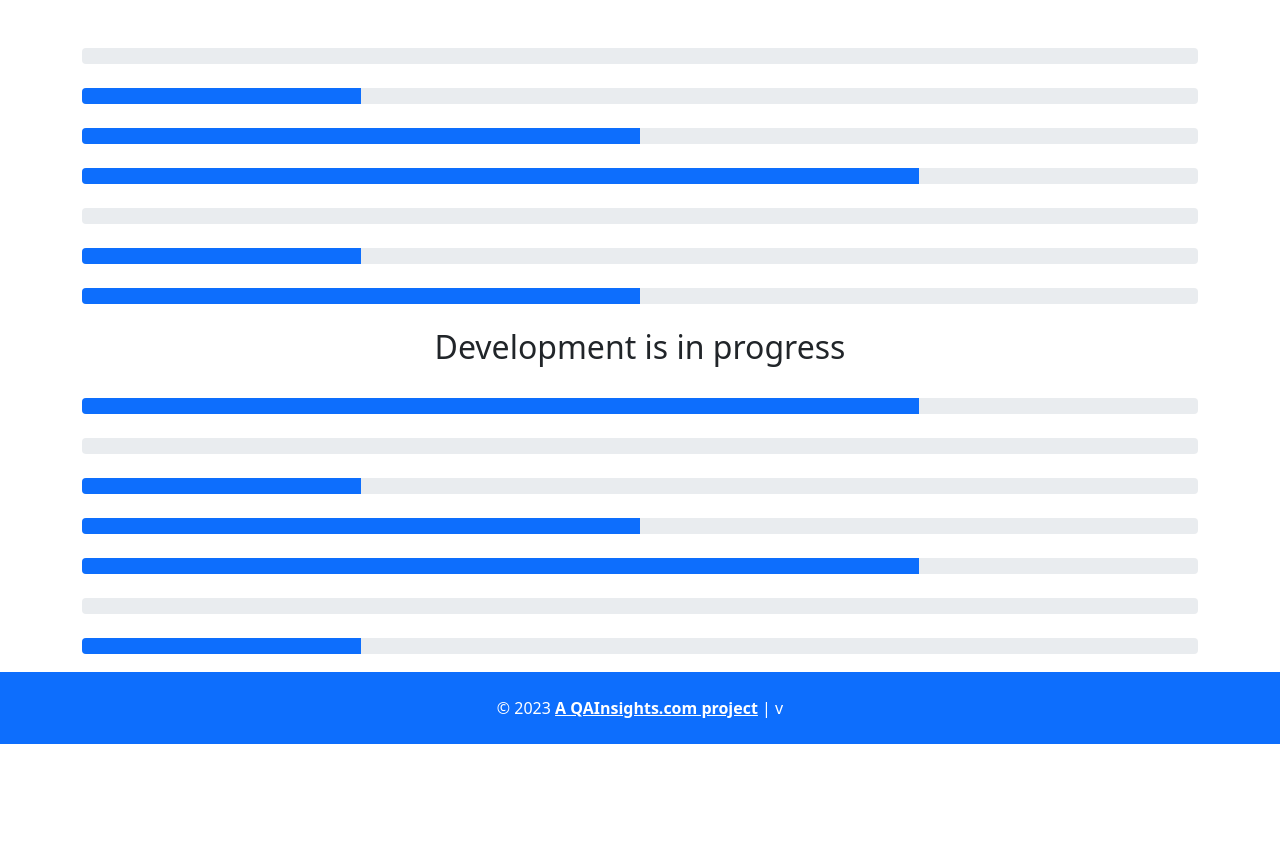
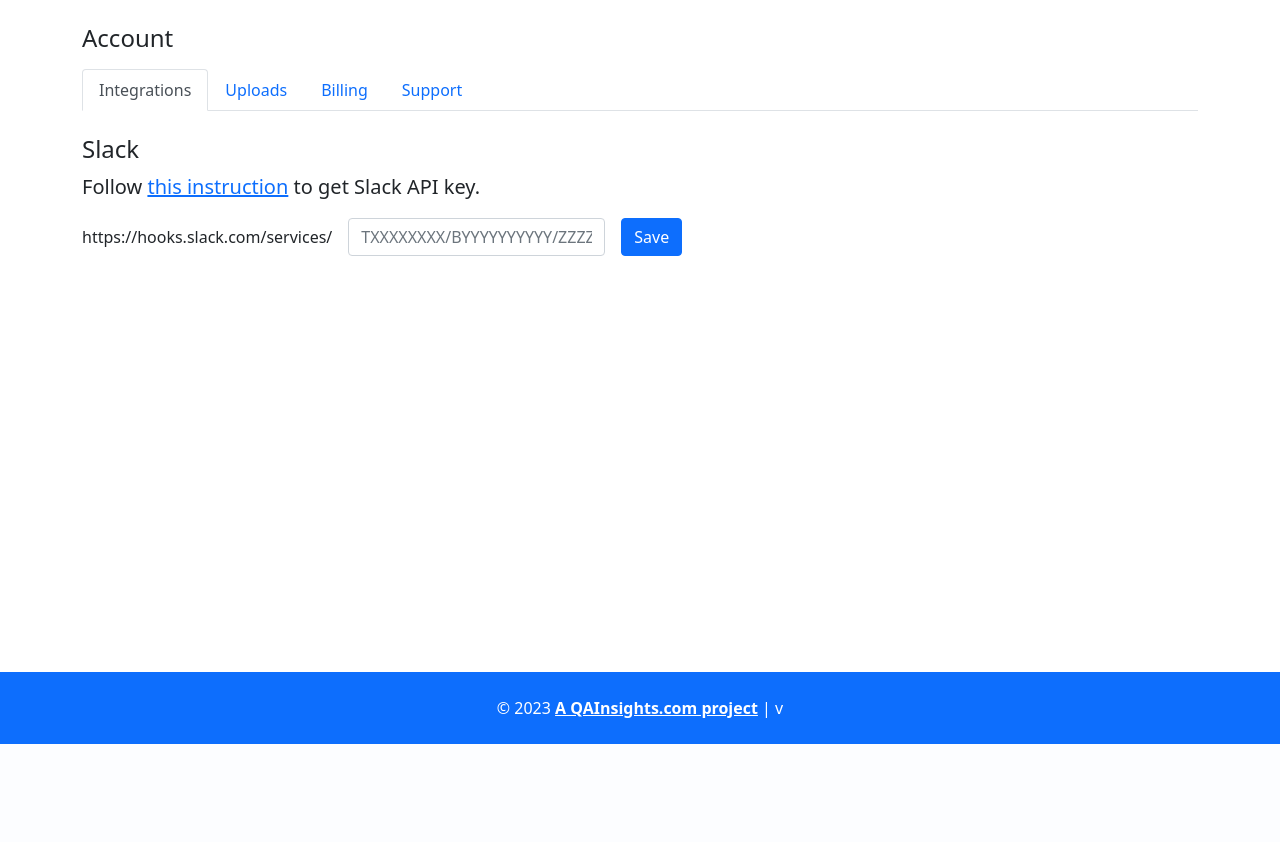
Before and after one commit to QAInsights/perfGPT, a Flask app: template templates/account.html in a window 1280 px wide. Shown: the part 56-898 px from the top of the page. After the commit the page ends 800 px from the top, so only its background shows below. Run offline with Flask 2, Linux system fonts and the light colour scheme; the template is opened without the code that fills it, so the values that code supplies are empty; some libraries are stand-ins or nearby versions.

Commit message:
Add: Slack integration
Signed-off-by: NaveenKumar Namachivayam ⚡ <catch.nkn@gmail.com>

```diff
--- a/application.py
+++ b/application.py
@@ -10,7 +10,7 @@ from flask import Flask, request, render_template
 from flask import redirect, url_for, send_from_directory
 from flask_dance.contrib.github import make_github_blueprint, github
 from boto3.dynamodb.conditions import Key, And
-
+from integrations.slack.slack import send_slack_notifications
 import constants
 import version
 
@@ -66,7 +66,7 @@ invalid_image = os.path.join(application.config['UPLOAD_FOLDER'], 'robot-found-a
 
 
 def log_db(username, openai_id=None, openai_prompt_tokens=None, openai_completion_tokens=None, openai_total_tokens=None,
-           openai_created=None):
+           openai_created=None, slack_webhook=None):
     """
 
     :param username:
@@ -87,6 +87,7 @@ def log_db(username, openai_id=None, openai_prompt_tokens=None, openai_completio
                 "openai_prompt_tokens": openai_prompt_tokens,
                 "openai_completion_tokens": openai_completion_tokens,
                 "openai_total_tokens": openai_total_tokens,
+                "slack_webhook": slack_webhook,
                 "premium_user": False
             }
         )
@@ -372,5 +373,22 @@ def askgpt_upload():
         print(e)
 
 
+def save_webhook_url(integration_type=None, webhook_url=None):
+    print(integration_type + webhook_url)
+    if github.authorized:
+        resp = github.get("/user")
+        username = resp.json()["login"]
+        log_db(username=username, slack_webhook=webhook_url)
+    pass
+
+
+@application.route('/saveslack', methods=['POST'])
+def save_slack_key():
+    if github.authorized:
+        print(request.form['slack_webhook'])
+        save_webhook_url(integration_type="slack", webhook_url=request.form['slack_webhook'])
+    return render_template("account.html", auth=check_authorized_status(), version=version.__version__)
+
+
 if __name__ == '__main__':
     application.run(host='0.0.0.0', port=80, debug=True, url_scheme='https')
--- a/constants.py
+++ b/constants.py
@@ -7,4 +7,4 @@ max_tokens = 500
 top_p = 1.0
 frequency_penalty = 0.0
 presence_penalty = 0.0
-dynamodb_table = "perfgpt"
+dynamodb_table = "perfgpt_dev"
--- a/templates/account.html
+++ b/templates/account.html
@@ -1,74 +1,44 @@
 {% extends 'layout.html' %}
 {% block body %}
-<div class="container">
-    <br>
- <div class="progress">
-  <div class="progress-bar" role="progressbar" aria-valuenow="0" aria-valuemin="0" aria-valuemax="100"></div>
+<div class="container" xmlns="http://www.w3.org/1999/html">
+    <h4>Account</h4>
+    <p class="lead"></p>
+<ul class="nav nav-tabs" id="myTab" role="tablist">
+  <li class="nav-item" role="presentation">
+    <button class="nav-link active" id="home-tab" data-bs-toggle="tab" data-bs-target="#home-tab-pane" type="button" role="tab" aria-controls="home-tab-pane" aria-selected="true">Integrations</button>
+  </li>
+  <li class="nav-item" role="presentation">
+    <button class="nav-link" id="profile-tab" data-bs-toggle="tab" data-bs-target="#profile-tab-pane" type="button" role="tab" aria-controls="profile-tab-pane" aria-selected="false">Uploads</button>
+  </li>
+  <li class="nav-item" role="presentation">
+    <button class="nav-link" id="contact-tab" data-bs-toggle="tab" data-bs-target="#contact-tab-pane" type="button" role="tab" aria-controls="contact-tab-pane" aria-selected="false">Billing</button>
+  </li>
+  <li class="nav-item" role="presentation">
+    <button class="nav-link" id="disabled-tab" data-bs-toggle="tab" data-bs-target="#disabled-tab-pane" type="button" role="tab" aria-controls="disabled-tab-pane" aria-selected="false" disabled>Support</button>
+  </li>
+</ul>
+<div class="tab-content" id="myTabContent">
+  <div class="tab-pane fade show active" id="home-tab-pane" role="tabpanel" aria-labelledby="home-tab" tabindex="0">
+      <br>
+      <h4>Slack</h4>
+      <p class="lead">Follow <a href="https://api.slack.com/tutorials/tracks/getting-a-token">this instruction</a> to get Slack API key.</p>
+
+      <form class="row g-3" action="/saveslack" method="post">
+          <div class="col-auto">
+              <label readonly class="form-control-plaintext">https://hooks.slack.com/services/</label>
+          </div>
+      <div class="col-auto">
+        <input type="text" class="form-control" name="slack_webhook" placeholder="TXXXXXXXX/BYYYYYYYYYY/ZZZZZZZZZZZZZZZZZZZZZZZZ">
+      </div>
+      <div class="col-auto">
+        <input type="submit" class="btn btn-primary mb-3" value="Save">
+      </div>
+    </form>
+
+  </div>
+  <div class="tab-pane fade" id="profile-tab-pane" role="tabpanel" aria-labelledby="profile-tab" tabindex="0">...</div>
+  <div class="tab-pane fade" id="contact-tab-pane" role="tabpanel" aria-labelledby="contact-tab" tabindex="0">...</div>
+  <div class="tab-pane fade" id="disabled-tab-pane" role="tabpanel" aria-labelledby="disabled-tab" tabindex="0">...</div>
 </div>
-    <br>
-<div class="progress">
-  <div class="progress-bar" role="progressbar" style="width: 25%" aria-valuenow="25" aria-valuemin="0" aria-valuemax="100"></div>
 </div>
-    <br>
-<div class="progress">
-  <div class="progress-bar" role="progressbar" style="width: 50%" aria-valuenow="50" aria-valuemin="0" aria-valuemax="100"></div>
-</div>
-    <br>
-<div class="progress">
-  <div class="progress-bar" role="progressbar" style="width: 75%" aria-valuenow="75" aria-valuemin="0" aria-valuemax="100"></div>
-</div>
-    <br>
-
-    <div class="progress">
-  <div class="progress-bar" role="progressbar" aria-valuenow="0" aria-valuemin="0" aria-valuemax="100"></div>
-</div>
-    <br>
-<div class="progress">
-  <div class="progress-bar" role="progressbar" style="width: 25%" aria-valuenow="25" aria-valuemin="0" aria-valuemax="100"></div>
-</div>
-    <br>
-<div class="progress">
-  <div class="progress-bar" role="progressbar" style="width: 50%" aria-valuenow="50" aria-valuemin="0" aria-valuemax="100"></div>
-</div>
-    <br>
-        <h2 align="center">Development is in progress</h2>
-    <br>
-<div class="progress">
-  <div class="progress-bar" role="progressbar" style="width: 75%" aria-valuenow="75" aria-valuemin="0" aria-valuemax="100"></div>
-</div>
-    <br>
-    <div class="progress">
-  <div class="progress-bar" role="progressbar" aria-valuenow="0" aria-valuemin="0" aria-valuemax="100"></div>
-</div>
-    <br>
-<div class="progress">
-  <div class="progress-bar" role="progressbar" style="width: 25%" aria-valuenow="25" aria-valuemin="0" aria-valuemax="100"></div>
-</div>
-    <br>
-<div class="progress">
-  <div class="progress-bar" role="progressbar" style="width: 50%" aria-valuenow="50" aria-valuemin="0" aria-valuemax="100"></div>
-</div>
-    <br>
-<div class="progress">
-  <div class="progress-bar" role="progressbar" style="width: 75%" aria-valuenow="75" aria-valuemin="0" aria-valuemax="100"></div>
-</div>
-    <br>
-    <div class="progress">
-  <div class="progress-bar" role="progressbar" aria-valuenow="0" aria-valuemin="0" aria-valuemax="100"></div>
-</div>
-    <br>
-<div class="progress">
-  <div class="progress-bar" role="progressbar" style="width: 25%" aria-valuenow="25" aria-valuemin="0" aria-valuemax="100"></div>
-</div>
-    <br>
-<div class="progress">
-  <div class="progress-bar" role="progressbar" style="width: 50%" aria-valuenow="50" aria-valuemin="0" aria-valuemax="100"></div>
-</div>
-    <br>
-<div class="progress">
-  <div class="progress-bar" role="progressbar" style="width: 75%" aria-valuenow="75" aria-valuemin="0" aria-valuemax="100"></div>
-</div>
-    <br>
-
- </div>
 {% endblock %}
```
Also changed, not shown: integrations/slack/slack.py (added, +18 -0 lines).
